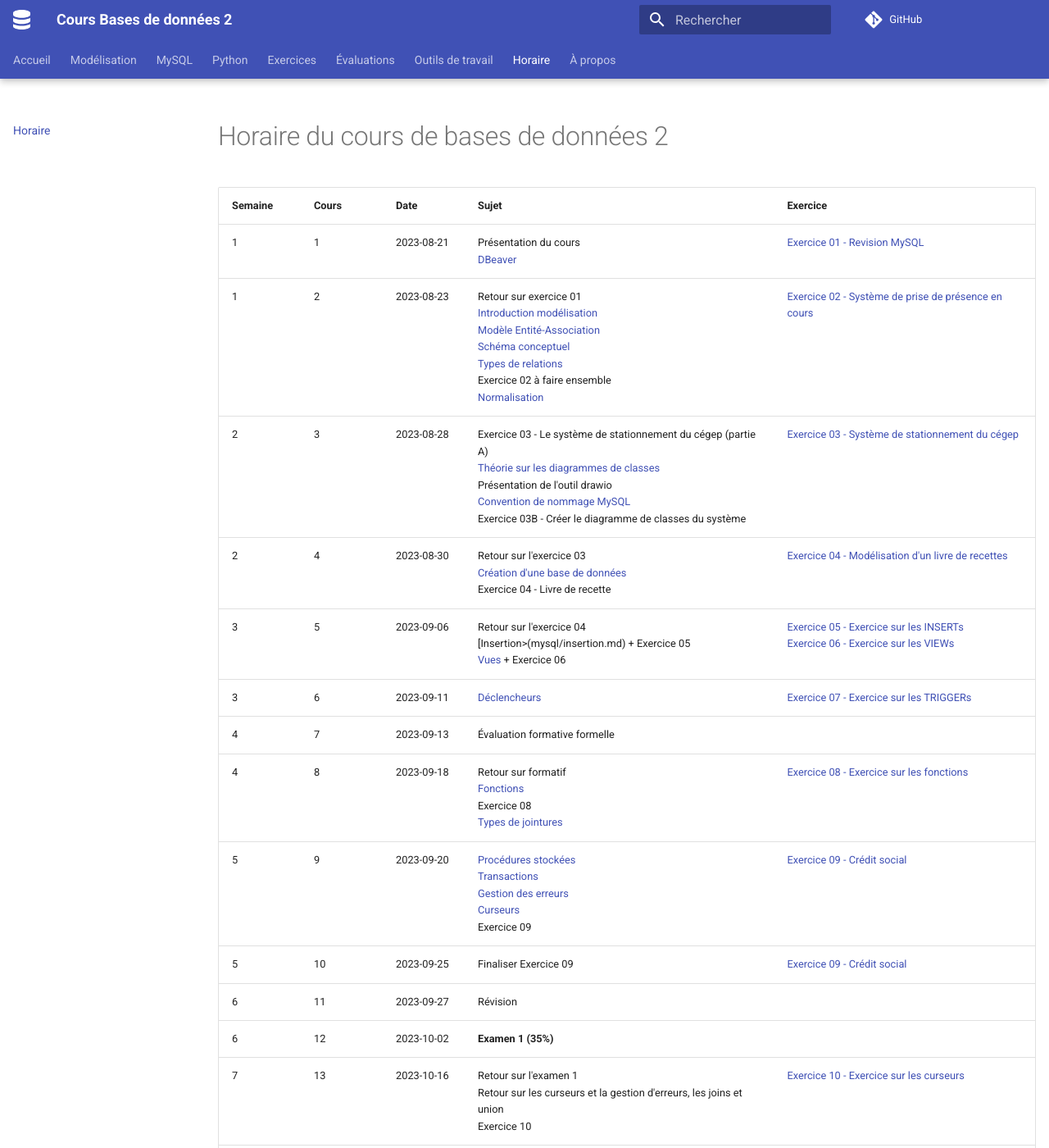
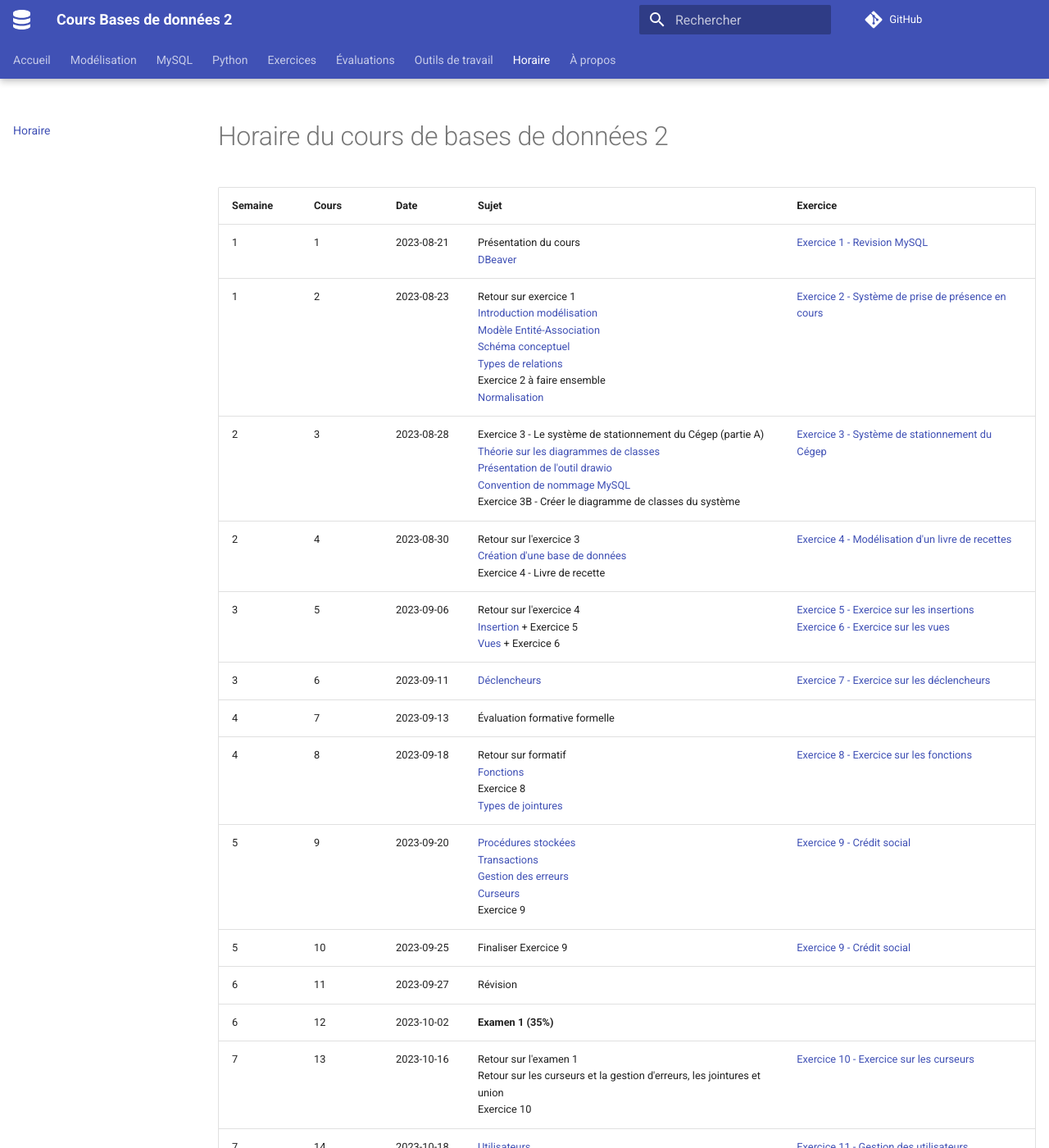
Before and after one commit to cegepvictoetienne/bd2, an MkDocs documentation site: the page built from docs/horaire.md, in a window 1280 px wide and 1400 px high. Shown: the whole window at 82% size. Built offline with MkDocs 1.6.1 and Material for MkDocs 9.7.7, drawn with Linux system fonts in a browser that asks for light colours; comment, search, counter and statistics services are not loaded.

Commit message:
correction horaire

```diff
--- a/docs/horaire.md
+++ b/docs/horaire.md
@@ -1,19 +1,19 @@
 # Horaire du cours de bases de données 2
 Semaine|Cours|Date|Sujet|Exercice
 --|--|--|--|--
-1|1|2023-08-21|Présentation du cours<br/> [DBeaver](outils/dbeaver.md)|[Exercice 01 - Revision MySQL](exercices/ex01_enonce.md)
-1|2|2023-08-23|Retour sur exercice 01<br/>[Introduction modélisation](modelisation/definition_modelisation.md)<br/>[Modèle Entité-Association](modelisation/modele_entites_relations.md)<br/>[Schéma conceptuel](modelisation/schema_conceptuel.md)<br/>[Types de relations](modelisation/types_relations.md)<br/>Exercice 02 à faire ensemble<br/>[Normalisation](modelisation/normalisation.md)|[Exercice 02 - Système de prise de présence en cours](exercices/ex02_enonce.md)
-2|3|2023-08-28|Exercice 03 - Le système de stationnement du cégep (partie A)<br/>[Théorie sur les diagrammes de classes](modelisation/classes.md)<br/>Présentation de l'outil drawio<br/>[Convention de nommage MySQL](mysql/convention.md)<br/>Exercice 03B - Créer le diagramme de classes du système<br/>|[Exercice 03 - Système de stationnement du cégep](exercices/ex03_enonce.md)
-2|4|2023-08-30|Retour sur l'exercice 03<br/>[Création d'une base de données](mysql/creation_table.md)<br/>Exercice 04 - Livre de recette|[Exercice 04 - Modélisation d'un livre de recettes](exercices/ex04_enonce.md)
-3|5|2023-09-06|Retour sur l'exercice 04<br/>[Insertion>(mysql/insertion.md) + Exercice 05<br/>[Vues](mysql/vues.md) + Exercice 06|[Exercice 05 - Exercice sur les INSERTs](exercices/ex05_enonce.md)<br/>[Exercice 06 - Exercice sur les VIEWs](exercices/ex06_enonce.md)
-3|6|2023-09-11|[Déclencheurs](mysql/declencheurs.md)|[Exercice 07 - Exercice sur les TRIGGERs](exercices/ex07_enonce.md)
+1|1|2023-08-21|Présentation du cours<br/> [DBeaver](outils/dbeaver.md)|[Exercice 1 - Revision MySQL](exercices/ex01_enonce.md)
+1|2|2023-08-23|Retour sur exercice 1<br/>[Introduction modélisation](modelisation/definition_modelisation.md)<br/>[Modèle Entité-Association](modelisation/modele_entites_relations.md)<br/>[Schéma conceptuel](modelisation/schema_conceptuel.md)<br/>[Types de relations](modelisation/types_relations.md)<br/>Exercice 2 à faire ensemble<br/>[Normalisation](modelisation/normalisation.md)|[Exercice 2 - Système de prise de présence en cours](exercices/ex02_enonce.md)
+2|3|2023-08-28|Exercice 3 - Le système de stationnement du Cégep (partie A)<br/>[Théorie sur les diagrammes de classes](modelisation/classes.md)<br/>[Présentation de l'outil drawio](outils/drawio.md)<br/>[Convention de nommage MySQL](mysql/convention.md)<br/>Exercice 3B - Créer le diagramme de classes du système<br/>|[Exercice 3 - Système de stationnement du Cégep](exercices/ex03_enonce.md)
+2|4|2023-08-30|Retour sur l'exercice 3<br/>[Création d'une base de données](mysql/creation_table.md)<br/>Exercice 4 - Livre de recette|[Exercice 4 - Modélisation d'un livre de recettes](exercices/ex04_enonce.md)
+3|5|2023-09-06|Retour sur l'exercice 4<br/>[Insertion](mysql/insertion.md) + Exercice 5<br/>[Vues](mysql/vues.md) + Exercice 6|[Exercice 5 - Exercice sur les insertions](exercices/ex05_enonce.md)<br/>[Exercice 6 - Exercice sur les vues](exercices/ex06_enonce.md)
+3|6|2023-09-11|[Déclencheurs](mysql/declencheurs.md)|[Exercice 7 - Exercice sur les déclencheurs](exercices/ex07_enonce.md)
 4|7|2023-09-13|Évaluation formative formelle|
-4|8|2023-09-18|Retour sur formatif <br/> [Fonctions](mysql/fonctions.md)<br/>Exercice 08<br/>[Types de jointures](mysql/types_jointures.md)|[Exercice 08 - Exercice sur les fonctions](exercices/ex08_enonce.md)
-5|9|2023-09-20|[Procédures stockées](mysql/procedures.md)<br/>[Transactions](mysql/transactions.md)<br/>[Gestion des erreurs](mysql/gestion_erreurs.md)<br/>[Curseurs](mysql/curseurs.md)<br/>Exercice 09|[Exercice 09 - Crédit social](exercices/ex09_enonce.md)
-5|10|2023-09-25|Finaliser Exercice 09|[Exercice 09 - Crédit social](exercices/ex09_enonce.md)
+4|8|2023-09-18|Retour sur formatif <br/> [Fonctions](mysql/fonctions.md)<br/>Exercice 8<br/>[Types de jointures](mysql/types_jointures.md)|[Exercice 8 - Exercice sur les fonctions](exercices/ex08_enonce.md)
+5|9|2023-09-20|[Procédures stockées](mysql/procedures.md)<br/>[Transactions](mysql/transactions.md)<br/>[Gestion des erreurs](mysql/gestion_erreurs.md)<br/>[Curseurs](mysql/curseurs.md)<br/>Exercice 9|[Exercice 9 - Crédit social](exercices/ex09_enonce.md)
+5|10|2023-09-25|Finaliser Exercice 9|[Exercice 9 - Crédit social](exercices/ex09_enonce.md)
 6|11|2023-09-27|Révision|
 6|12|2023-10-02|__Examen 1 (35%)__|
-7|13|2023-10-16|Retour sur l'examen 1<br/>Retour sur les curseurs et la gestion d'erreurs, les joins et union<br/>Exercice 10|[Exercice 10 - Exercice sur les curseurs](exercices/ex10_enonce.md)
+7|13|2023-10-16|Retour sur l'examen 1<br/>Retour sur les curseurs et la gestion d'erreurs, les jointures et union<br/>Exercice 10|[Exercice 10 - Exercice sur les curseurs](exercices/ex10_enonce.md)
 7|14|2023-10-18|[Utilisateurs](mysql/utilisateurs.md)<br/>[Autorisations](mysql/autorisations.md)<br/>[Rôles](mysql/roles.md)<br/>Exercice 11|[Exercice 11 - Gestion des utilisateurs](exercices/ex11_enonce.md)
 8|15|2023-10-23|[Installation de Python](python/installation.md)<br/>[Utilisation du connecteur MySQL](python/mysql_connector.md)<br/>Exercice 12|[Exercice 12 - pyCRUD](exercices/ex12_enonce.md)
 8|16|2023-10-25|Exercice 12|[Exercice 12 - pyCRUD](exercices/ex12_enonce.md)
```
Also changed, not shown: 1 other file.
